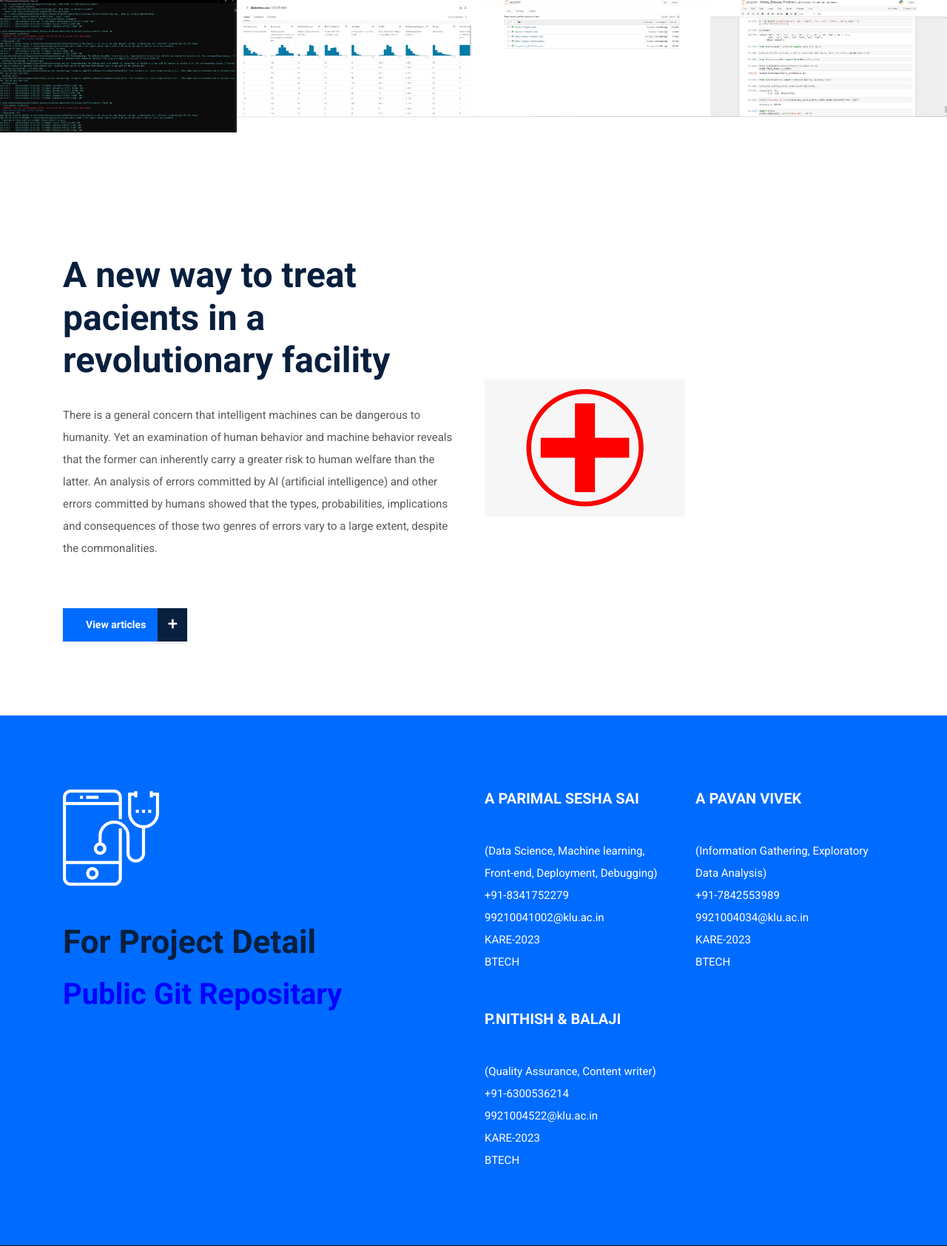
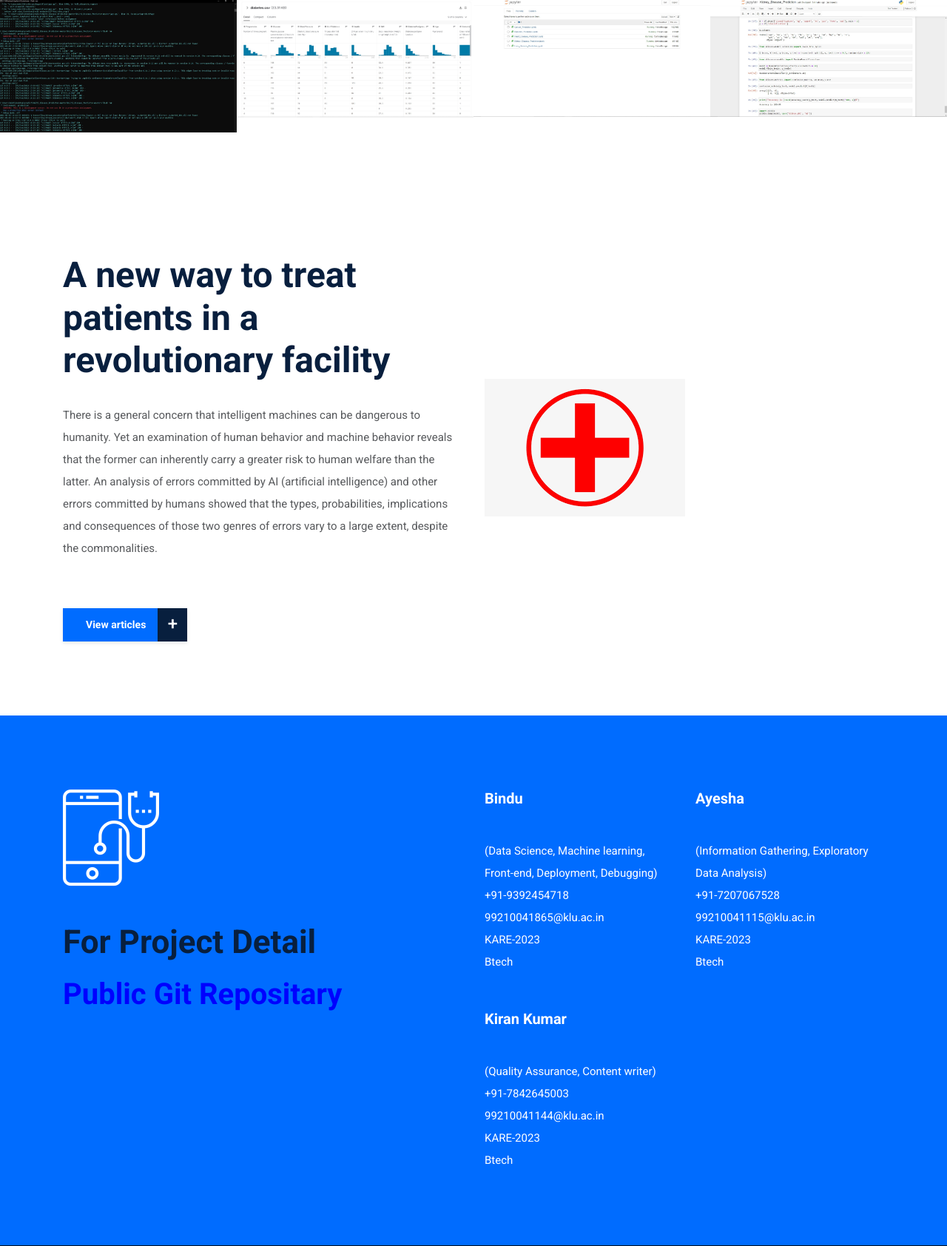
Before and after one commit to parimaladini/Medical_DiagnosisX, a Flask app: template templates/index.html in a window 1280 px wide. Shown: the part 2802-4486 px from the top of the page at 74% size. Run offline with Flask 3, Linux system fonts and the light colour scheme; the template is opened without the code that fills it, so the values that code supplies are empty; style sheets or scripts are compiled from the project's sources; some web fonts are replaced.

Commit message:
Update index.html

```diff
--- a/templates/index.html
+++ b/templates/index.html
@@ -17,7 +17,6 @@
     <!-- Style CSS -->
     <link rel="stylesheet" href="style.css">
 
-
 </head>
 
 <body>
@@ -34,7 +33,7 @@
                 <div class="row h-100">
                     <div class="col-12 h-100">
                         <div class="h-100 d-md-flex justify-content-between align-items-center">
-                            <p>Welcome to <span>Medical Diagnosis, All in one disease predictors ML based app created with love by Parimal, Nithish, Balaji, Pavan</span> </p>
+                            <p>Welcome to <span>Medical Diagnosis, All in one disease predictors ML based app created by Sai Viswas, Kiran, Parimal, Bindu</span> </p>
                             <p>Covid updates: <span><a href="https://www.bing.com/covid/local/india">click me</a></span></p>
                         </div>
                     </div>
@@ -245,7 +244,7 @@
                                             </div>
                                             <div class="col-12 col-md-5 mb-0">
                                                 <div class="form-group mb-0">
-                                                    <button type="submit" class="btn medilife-btn"><a href = "mailto: 99210041002@klu.ac.in">Make an Appointment</a> <span>+</span></button>
+                                                    <button type="submit" class="btn medilife-btn"><a href = "mailto: bviswassai01@gmail.com">Make an Appointment</a> <span>+</span></button>
                                                 </div>
                                             </div>
                                         </div>
@@ -262,12 +261,12 @@
                                     <!-- Single Contact Info -->
                                     <div class="single-contact-info mb-30">
                                         <img src="img/icons/envelope.png" alt="">
-                                        <p>+91-9346830134<br>99210041249@klu.ac.in</p>
+                                        <p>+91-9392454718<br>99210041865@klu.ac.in</p>
                                     </div>
                                     <!-- Single Contact Info -->
                                     <div class="single-contact-info">
                                         <img src="img/icons/map-pin.png" alt="">
-                                        <p>KARE, KrishnanKoil <br>Madurai</p>
+                                        <p>KARE, Krishnankovil <br>Tamil Nadu</p>
                                     </div>
                                 </div>
                             </div>
@@ -479,7 +478,7 @@
             <div class="row align-items-center">
                 <div class="col-12 col-lg-6">
                     <div class="features-content">
-                        <h2>A new way to treat pacients in a revolutionary facility</h2>
+                        <h2>A new way to treat patients in a revolutionary facility</h2>
                         <p>There is a general concern that intelligent machines can be dangerous to humanity. Yet an examination of human behavior and machine behavior reveals that the former can inherently carry a greater risk to human welfare than the latter. An analysis of errors committed by AI (artificial intelligence) and other errors committed by humans showed that the types, probabilities, implications and consequences of those two genres of errors vary to a large extent, despite the commonalities.</p>
                         <a href="https://internationaldirector.com/technology/ai-errors-vs-human-errors/" class="btn medilife-btn mt-50">View articles <span>+</span></a>
                     </div>
@@ -503,7 +502,7 @@
                     <div class="emergency-content">
                         <i class="icon-smartphone"></i>
                         <h2>For Project Detail</h2>
-                        <a href="https://github.com/parimaladini"> <h1 style="color:blue;">Public Git Repositary</h1></a>
+                        <a href="https://github.com/Kiran/Medical_Diagnosis"> <h1 style="color:blue;">Public Git Repositary</h1></a>
                     </div>
                 </div>
                 <div class="col-12 col-lg-6">
@@ -511,22 +510,22 @@
                         <!-- Single Emergency Helpline -->
                         <div class="col-12 col-sm-6">
                             <div class="single-emergency-helpline mb-50">
-                                <h5>A PARIMAL SESHA SAI</h5><br><p>(Data Science, Machine learning, Front-end, Deployment, Debugging)</p>
-                                <p>+91-8341752279<br> 99210041002@klu.ac.in <br> KARE-2023 <br> BTECH </p>
+                                <h5>Bindu</h5><br><p>(Data Science, Machine learning, Front-end, Deployment, Debugging)</p>
+                                <p>+91-9392454718<br> 99210041865@klu.ac.in <br> KARE-2023 <br> Btech</p>
                             </div>
                         </div>
                         <!-- Single Emergency Helpline -->
                         <div class="col-12 col-sm-6">
                             <div class="single-emergency-helpline mb-50">
-                                <h5>A PAVAN VIVEK </h5><br><p>(Information Gathering, Exploratory Data Analysis)</p>
-                                <p>+91-7842553989 <br> 9921004034@klu.ac.in <br> KARE-2023 <br> BTECH</p>
+                                <h5>Ayesha</h5><br><p>(Information Gathering, Exploratory Data Analysis)</p>
+                                <p>+91-7207067528 <br> 99210041115@klu.ac.in <br> KARE-2023 <br> Btech</p>
                             </div>
                         </div>
                         <!-- Single Emergency Helpline -->
                         <div class="col-12 col-sm-6">
                             <div class="single-emergency-helpline mb-50">
-                                <h5>P.NITHISH & BALAJI</h5><br><p>(Quality Assurance, Content writer)</p>
-                                <p>+91-6300536214<br> 9921004522@klu.ac.in <br> KARE-2023 <br> BTECH </p>
+                                <h5>Kiran Kumar</h5><br><p>(Quality Assurance, Content writer)</p>
+                                <p>+91-7842645003 <br> 99210041144@klu.ac.in<br> KARE-2023 <br> Btech</p>
                             </div>
                         </div>
 
@@ -569,7 +568,7 @@ Secondly, I'd like to thank my parents and friends who have greatly contributed
                                     <input type="text" class="form-control border-top-0 border-right-0 border-left-0" name="footer-name" id="footer-name" placeholder="Name">
                                     <input type="email" class="form-control border-top-0 border-right-0 border-left-0" name="footer-email" id="footer-email" placeholder="Your Email">
                                     <textarea name="message" class="form-control border-top-0 border-right-0 border-left-0" id="footerMessage" placeholder="Message"></textarea>
-                                    <button type="submit" class="btn medilife-btn"><a href = "mailto: 99210041002@klu.ac.in ">Send Email</a> <span>+</span></button>
+                                    <button type="submit" class="btn medilife-btn"><a href = "mailto: bviswassai01@gmail.com">Send Email</a> <span>+</span></button>
                                 </form>
                             </div>
                         </div>
@@ -584,7 +583,7 @@ Secondly, I'd like to thank my parents and friends who have greatly contributed
                             <div class="footer-newsletter-area">
                                 <form action="#">
                                     <input type="email" class="form-control border-0 mb-0" name="newsletterEmail" id="newsletterEmail" placeholder="Your Email Here">
-                                    <button type="submit"><a href = "mailto: 99210041002@klu.ac.in ">Subscribe</a></button>
+                                    <button type="submit"><a href = "mailto: bviswassai01@gmail.com">Subscribe</a></button>
                                 </form>
 
                             </div>
@@ -602,10 +601,10 @@ Secondly, I'd like to thank my parents and friends who have greatly contributed
                             <!-- Copywrite Text -->
                             <div class="copywrite-text">
                                 <p><!-- Link back to Colorlib can't be removed. Template is licensed under CC BY 3.0. -->
-Copyright &copy;<script>document.write(new Date().getFullYear());</script> All rights reserved | This Webpage is made with <i class="fa fa-heart-o" aria-hidden="true"></i> by <a href="https://colorlib.com" target="_blank"><a href="https://github.com/parimaladini">A PARIMAL</a>-Data Science & Machine learning</a>
+Copyright &copy;<script>document.write(new Date().getFullYear());</script> All rights reserved | This Webpage is made with <i class="fa fa-heart-o" aria-hidden="true"></i> by <a href="https://colorlib.com" target="_blank"><a href="https://github.com/Kiran784264.html">Kiran</a>-Data Science & Machine learning practitnoer-11815793, Bindu-Data Analyst-11811968, Ayesha-Quality assurance content writer-11818000.</a>
 <!-- Link back to Colorlib can't be removed. Template is licensed under CC BY 3.0. -->
 </p>
-<p>A project Supervised by <a href="https://themewagon.com/" target="_blank">BALAJI, PARIMAL, NITHISH, PAVAN VIVEK (Students @KARE)</a>
+<p>A project Supervised by <a href="https://themewagon.com/" target="_blank">Mrs.V.S.Vetri Selvi (Associate Professor @KARE)</a>
 </p>                      </div>
                         </div>
                     </div>
```
